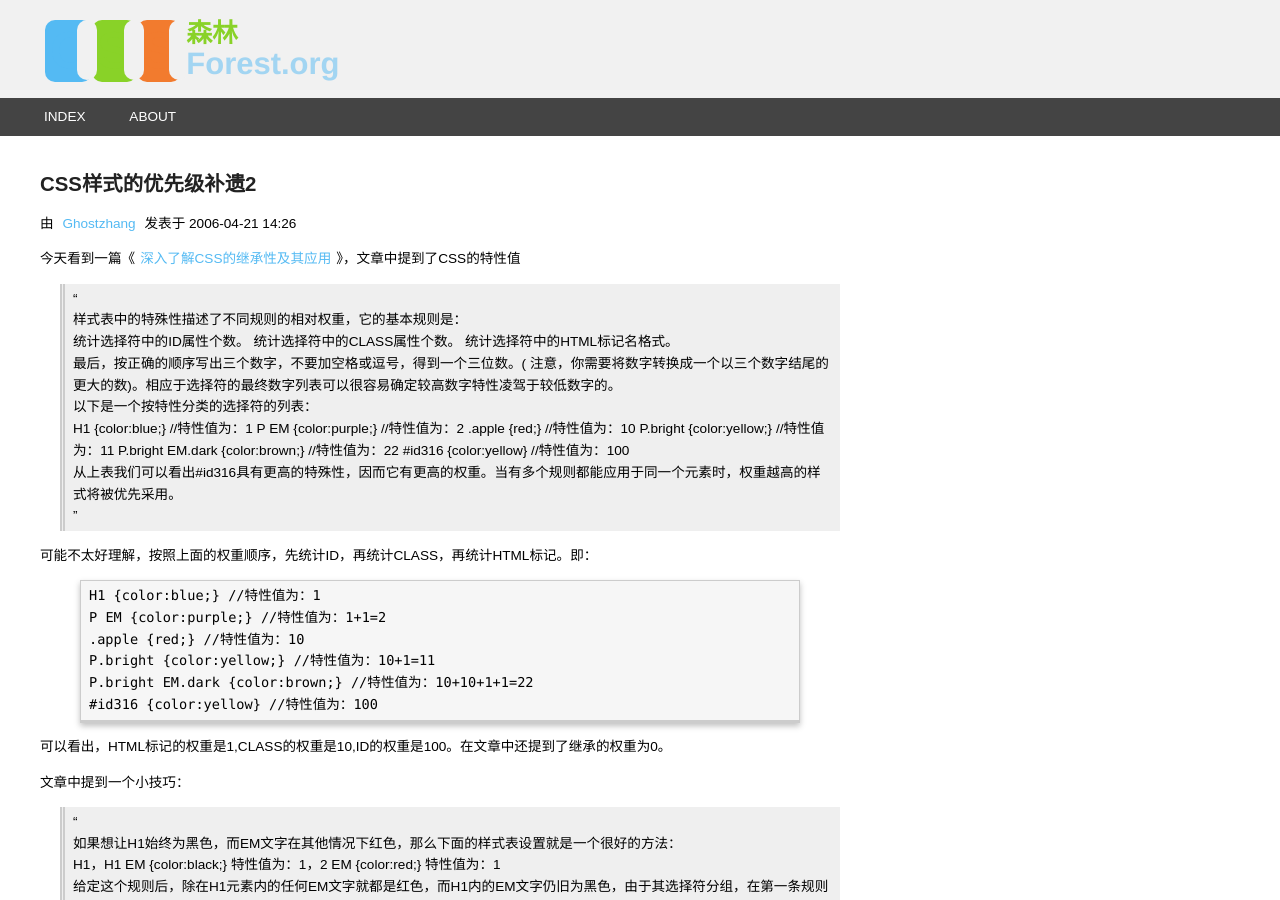
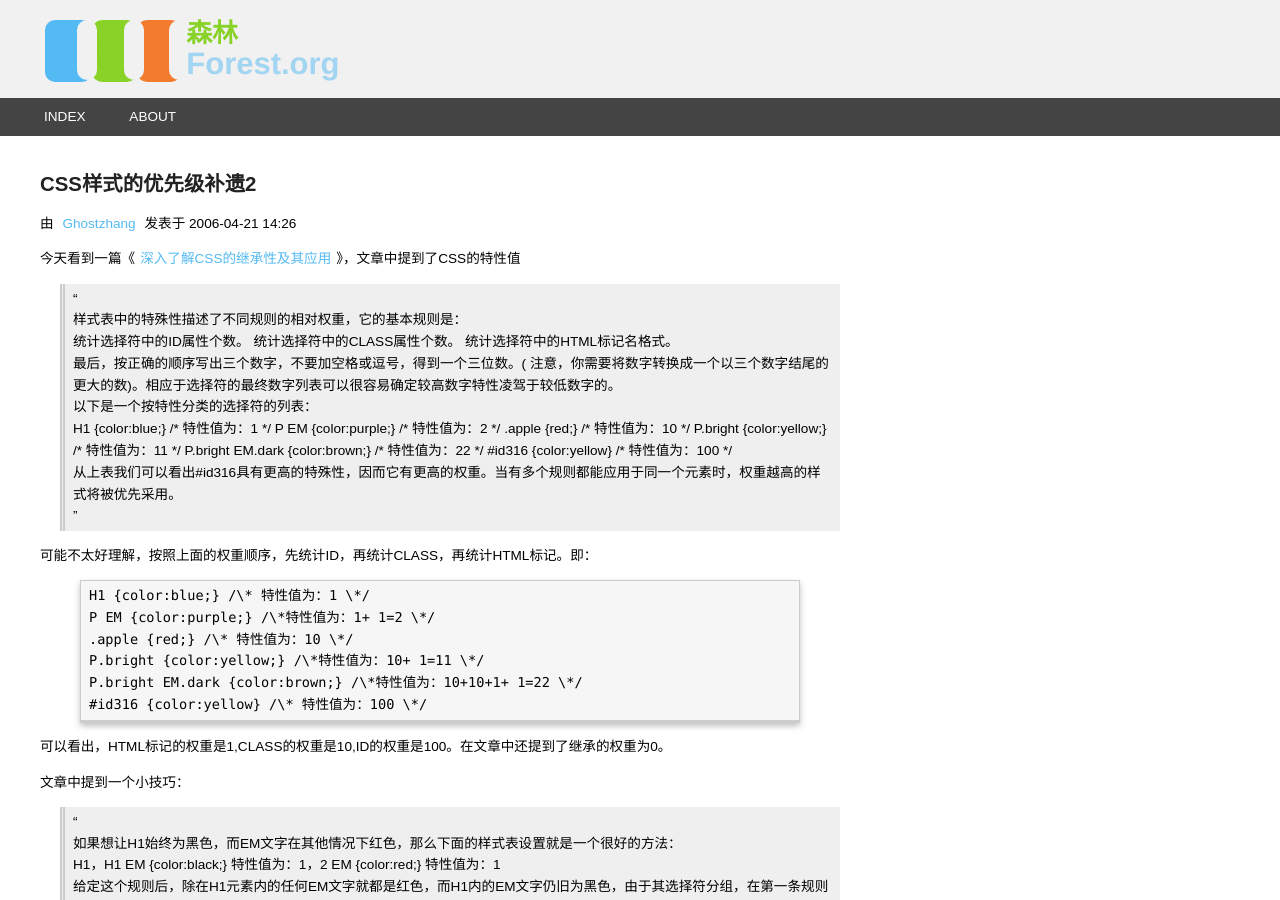
Before and after one commit to ghostzhang/ghostzhang.github.io, a Jekyll site: the page built from _posts/技术研究/2006-04-21-CSS样式的优先级补遗2.md, in a window 1280 px wide and 900 px high. Built offline with Jekyll 4.4.1, drawn with Linux system fonts in a browser that asks for light colours; comment, search, counter and statistics services are not loaded.

Commit message:
更新文章

```diff
--- a/_posts/技术研究/2006-04-21-CSS样式的优先级补遗2.md
+++ b/_posts/技术研究/2006-04-21-CSS样式的优先级补遗2.md
@@ -21,24 +21,24 @@ tags: CSS 优先级
 >
 > 以下是一个按特性分类的选择符的列表：
 >
->   H1 {color:blue;} //特性值为：1
->   P EM {color:purple;} //特性值为：2
->   .apple {red;} //特性值为：10
->   P.bright {color:yellow;} //特性值为：11
->   P.bright EM.dark {color:brown;} //特性值为：22
->   #id316 {color:yellow} //特性值为：100
+>    H1 {color:blue;} /\* 特性值为：1 \*/
+>    P EM {color:purple;} /\* 特性值为：2 \*/
+>    .apple {red;} /\* 特性值为：10 \*/
+>    P.bright {color:yellow;} /\* 特性值为：11 \*/
+>    P.bright EM.dark {color:brown;} /\* 特性值为：22 \*/
+>    #id316 {color:yellow} /\* 特性值为：100 \*/
 >
 > 从上表我们可以看出\#id316具有更高的特殊性，因而它有更高的权重。当有多个规则都能应用于同一个元素时，权重越高的样式将被优先采用。
 
 可能不太好理解，按照上面的权重顺序，先统计ID，再统计CLASS，再统计HTML标记。即：
 
 {% highlight css %}
-H1 {color:blue;} //特性值为：1
-P EM {color:purple;} //特性值为：1+1=2
-.apple {red;} //特性值为：10
-P.bright {color:yellow;} //特性值为：10+1=11
-P.bright EM.dark {color:brown;} //特性值为：10+10+1+1=22
-#id316 {color:yellow} //特性值为：100
+H1 {color:blue;} /\* 特性值为：1 \*/
+P EM {color:purple;} /\*特性值为：1+ 1=2 \*/
+.apple {red;} /\* 特性值为：10 \*/
+P.bright {color:yellow;} /\*特性值为：10+ 1=11 \*/
+P.bright EM.dark {color:brown;} /\*特性值为：10+10+1+ 1=22 \*/
+#id316 {color:yellow} /\* 特性值为：100 \*/
 {% endhighlight %}
 
 可以看出，HTML标记的权重是1,CLASS的权重是10,ID的权重是100。在文章中还提到了继承的权重为0。
```
